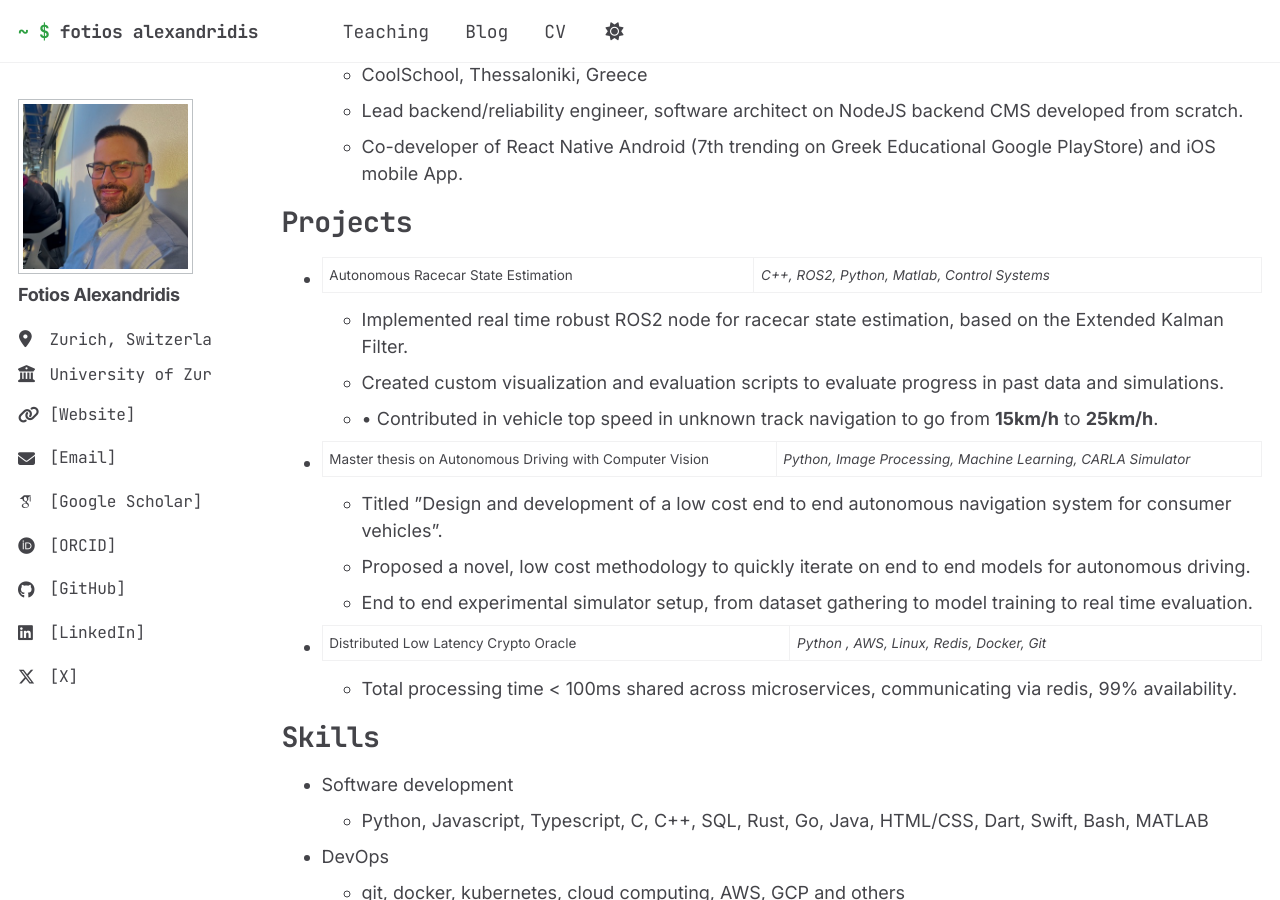
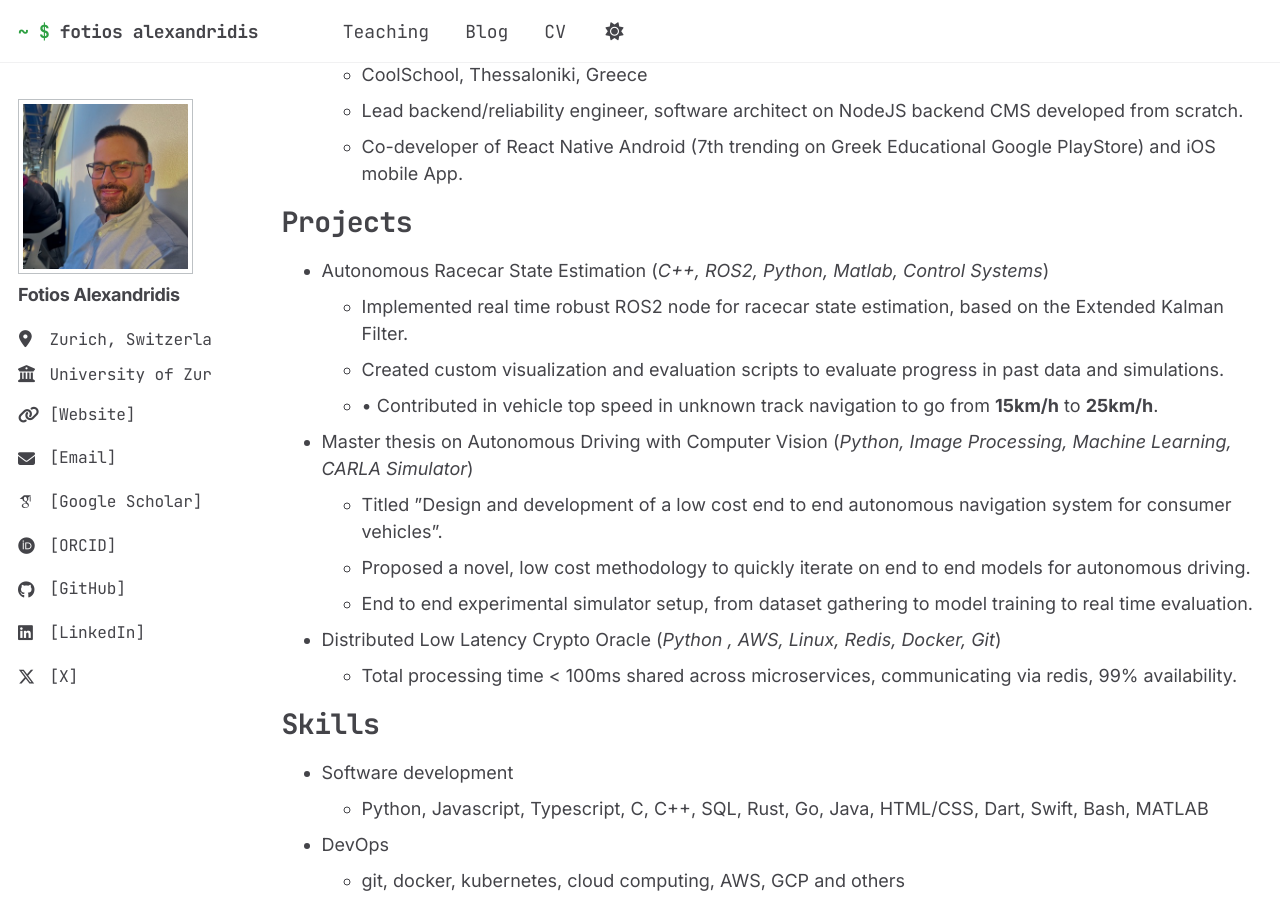
Before and after one commit to e-left/e-left.github.io, a Jekyll site: the page built from _pages/cv.md, in a window 1280 px wide and 900 px high, scrolled down 1021 px. Built offline with Jekyll 4.4.1, drawn with Linux system fonts in a browser that asks for light colours; some web fonts are replaced.

Commit message:
minor formatting fix for project section in CV page

```diff
--- a/_pages/cv.md
+++ b/_pages/cv.md
@@ -49,17 +49,17 @@ Work experience
 Projects
 ======
 
-* Autonomous Racecar State Estimation | *C++, ROS2, Python, Matlab, Control Systems*
+* Autonomous Racecar State Estimation (*C++, ROS2, Python, Matlab, Control Systems*)
   * Implemented real time robust ROS2 node for racecar state estimation, based on the Extended Kalman Filter.
   * Created custom visualization and evaluation scripts to evaluate progress in past data and simulations.
   * • Contributed in vehicle top speed in unknown track navigation to go from **15km/h** to **25km/h**.
 
-* Master thesis on Autonomous Driving with Computer Vision | *Python, Image Processing, Machine Learning, CARLA Simulator*
+* Master thesis on Autonomous Driving with Computer Vision (*Python, Image Processing, Machine Learning, CARLA Simulator*)
   * Titled ”Design and development of a low cost end to end autonomous navigation system for consumer vehicles”.
   * Proposed a novel, low cost methodology to quickly iterate on end to end models for autonomous driving.
   * End to end experimental simulator setup, from dataset gathering to model training to real time evaluation.
 
-* Distributed Low Latency Crypto Oracle | *Python , AWS, Linux, Redis, Docker, Git*
+* Distributed Low Latency Crypto Oracle (*Python , AWS, Linux, Redis, Docker, Git*)
   * Total processing time < 100ms shared across microservices, communicating via redis, 99% availability.
 
 Skills
```
